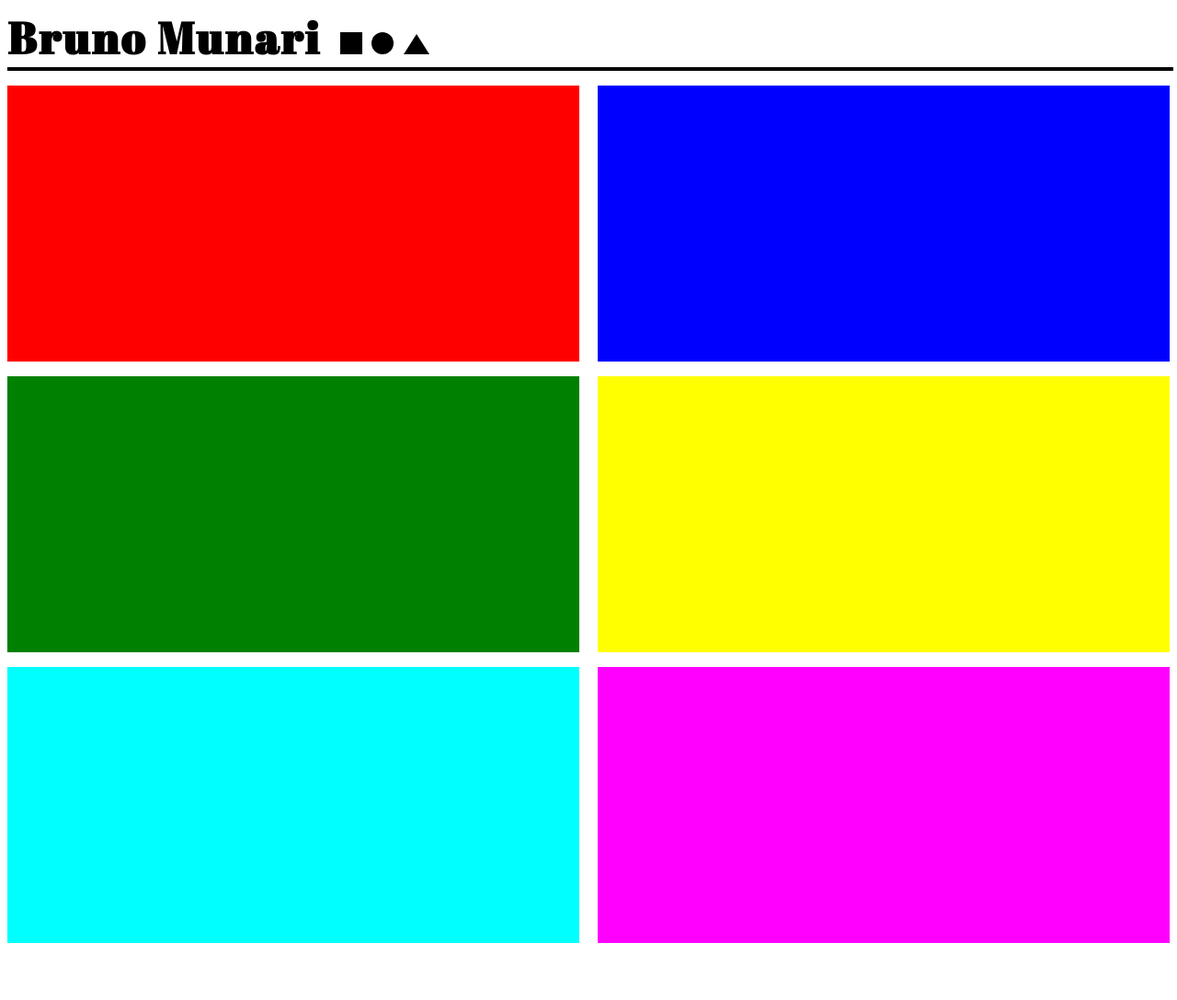
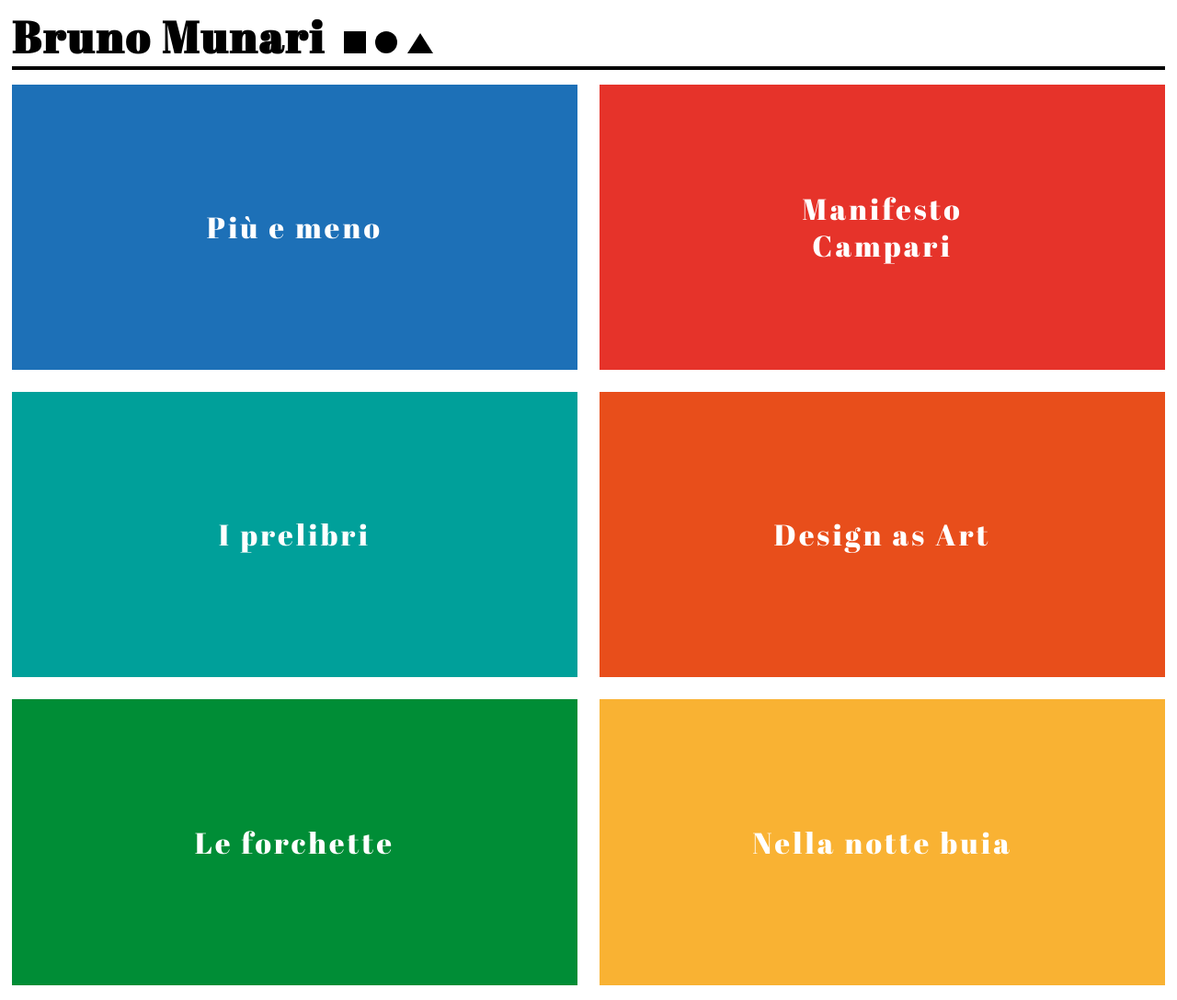
Before and after one commit to le-front/munari, a plain HTML site: page index.html in a window 1280 px wide. Shown: the whole page at 92% size. Before the commit the page ends 1025 px from the top, so only its background shows below. Drawn offline with Linux system fonts and the light colour scheme.

Commit message:
added css transitions, images folder and grid

```diff
--- a/index.html
+++ b/index.html
@@ -1,11 +1,20 @@
 <!DOCTYPE html>
 <html>
 	<head>
+		<title>Bruno Munari</title>
+
+		<!-- Meta -->
+		<meta charset="UTF-8">
+		<meta content="IE=edge,chrome=1" http-equiv="X-UA-Compatible">
+        <meta name="viewport" content="width=device-width, initial-scale=1.0, maximum-scale=1 user-scalable=no">
+
+		<!-- Fonts -->
 		<link href="https://fonts.googleapis.com/css?family=Abril+Fatface" rel="stylesheet">
+
+		<!-- CSS -->
 		<link rel="stylesheet" type="text/css" href="style.css">
-		<meta charset="UTF-8">
-		<title>Bruno Munari</title>
-	</head>
+
+    </head>
 	<body>
 		<div id="main">
 		<header>
@@ -15,22 +24,65 @@
     			<div class="circle"></div>
     			<div class="triangle"></div>
 			</div>
-			<hr>
-
-
-
-    	</header>
+		</header>
     	<div class="container">
-    		<div id="project-1"></div>
-    		<div id="project-2"></div>
-    		<div id="project-3"></div>
-    		<div id="project-4"></div>
-    		<div id="project-5"></div>
-    		<div id="project-6"></div>
-    	</div>
+    		<div class="project a">
+				<img src="../images/img-a.png" alt="" />
+				<div class="overlay">
+					<h2 class="title">Più e meno</h2>
+				</div>
+			</div>
+			<div class="project b">
+				<img src="../images/img-b.png" alt="" />
+				<div class="overlay">
+					<h2 class="title">Manifesto Campari</h2>
+				</div>
+			</div>
+    		<div class="project c">
+				<img src="../images/img-c.png" alt="" />
+				<div class="overlay">
+					<h2 class="title">I prelibri</h2>
+				</div>
+			</div>
+    		<div class="project d">
+				<img src="../images/img-d.png" alt="" />
+				<div class="overlay">
+					<h2 class="title">Design as Art</h2>
+				</div>
+			</div>
+    		<div class="project e">
+				<img src="../images/img-e.png" alt="" />
+				<div class="overlay">
+					<h2 class="title">Le forchette</h2>
+				</div>
+			</div>
+			<div class="project f">
+				<img src="../images/img-f.png" alt="" />
+				<div class="overlay">
+					<h2 class="title">Nella notte buia</h2>
+				</div>
+			</div>
+		</div>
     	<footer>
     		<p></p>
     	</footer>
-    	</div>
+		</div>
+		<script>
+
+		let acc = document.getElementsByClassName('accordion');
+
+		for (let i = 0; i < acc.length; i++) {
+  		  acc[i].addEventListener("click", function() {
+          this.classList.toggle("active");
+          let panel = this.nextElementSibling;
+          if (panel.style.maxHeight){
+            panel.style.maxHeight = null;
+          } else {
+		   panel.style.maxHeight = panel.scrollHeight + "px";
+		  }
+		});
+
+
+		</script>
 	</body>
 </html>
--- a/style.css
+++ b/style.css
@@ -1,32 +1,77 @@
+/* Site Stylesheet
+  1. Variables
+  2. Global Styles
+  3. Typography Styles
+  4. Structure Styles
+  5. Module Styles
+  6. Component Styles
+  7. Page Styles
+======================================== */
+/* 1. Global Styles
+======================================== */
+* {
+  -webkit-box-sizing: border-box;
+          box-sizing: border-box;
+}
+
+html {
+  margin: 0 auto;
+  overflow-x: hidden;
+  width: 100%;
+  -ms-text-size-adjust: 100%;
+  -webkit-text-size-adjust: 100%;
+}
+
 body {
-	font-family: helvetica, sans-serif;
-	color: black;
-	margin: 0.05;
+  margin: 0 auto;
+  overflow-x: hidden;
+  width: 98%;
+  text-rendering: optimizeLegibility;
+  -webkit-font-smoothing: antialiased;
+}
+
+/* 2. Typography Styles
+======================================== */
+h1,
+h2,
+h3,
+h4,
+h5,
+h6 {
+  font-family: 'Abril Fatface', Helvetica, sans-serif;
+  line-height: 1.25;
+  margin-bottom: 2px;
+  -webkit-transition: font-size 0.25s ease;
+  transition: font-size 0.25s ease;
 }
 
 h1 {
-	font-family: 'Abril Fatface';
-	font-size: 300%;
+  display: inline-block;
+  font-size: 48px;
+  margin-top: 10px;
   letter-spacing: 0.05em;
-	margin-top: 0;
-	margin-bottom: 0.01em;
-	display:inline-block;
 }
 
+@media (max-width: 720px) {
+  h1 {
+    font-size: 24px;
+  }
+}
+
+/* shapes */
 .shapes {
   display: inline-block;
-	height: auto;
 }
 
 .shapes div {
   margin-right: 0.4em;
-	display: inline-block;
 }
 
 .square {
   background-color: black;
   width: 1.5em;
   height: 1.5em;
+  display: inline-block;
   margin-left: 1em;
 }
 
@@ -34,87 +79,172 @@
   background-color: black;
   width: 1.5em;
   height: 1.5em;
+  display: inline-block;
   border-radius: 50%;
 }
 
 .triangle {
   width: 0;
   height: 0;
+  display: inline-block;
   border-style: solid;
   border-width: 0 0.9em 1.4em 0.9em;
   border-color: transparent transparent black transparent;
 }
 
-/*h2 {font-family: helvetica, sans-serif;
-	font-weight: normal;
-	font-size: 180%;
-	letter-spacing: 0.15em;
-	margin-top: 0;
-	margin-bottom: 0.5em;
-}*/
-
-hr {
-	border-width: 2px;
-	border-style: solid;
-	margin-top: 0;
-	margin-bottom: 0;
-	width: 100%;
-	margin-top: 0;
-	margin-bottom: 0.5em;
+/* 3. Structure Styles
+======================================== */
+/* 4. Modules Styles
+======================================== */
+/* Header */
+header::after {
+  content: ' ';
+  border-bottom: 4px solid black;
   display: block;
 }
 
+/* Site Navigation */
 .container {
-	height: 100px;
-	width: 100%;
+  margin-top: 1em;
+  display: -ms-grid;
   display: grid;
-	grid-template-columns: 1fr 1fr;
-	grid-template-rows: 1fr 1fr 1fr;
-	grid-template-areas:
-	"a b"
-	"c d"
-	"e f";
-	grid-column-gap: 20px;
+  -ms-grid-rows: (1fr)[3];
+  -ms-grid-columns: (1fr)[2];
+      grid-template: repeat(3, 1fr)/repeat(2, 1fr);
+  grid-gap: 1.5em;
 }
 
-.container div {
-	margin-top: 0.5em;
-	margin-bottom: 0.5em;
-	height: 300px;
-	width: 100%;
+/* Site Footer */
+/* 5. Component Styles
+======================================== */
+img {
+  max-width: 100%;
+  display: block;
+  height: auto;
 }
 
-#project-1 {
-	background-color: red;
-	grid-area: a;
+/*
+.overlay {
+  position: absolute;
+  top: 0;
+  bottom: 0;
+  left: 0;
+  right: 0;
+  height: 100%;
+  width: 100%;
+  opacity: 0;
+  transition: .5s ease;
+  background-color: #1d70b7;
+}
+*/
+.title {
+  position: absolute;
+  -webkit-transform: translate(-50%, -50%);
+          transform: translate(-50%, -50%);
+  color: white;
+  font-family: 'Abril Fatface', serif;
+  letter-spacing: .1em;
+  text-align: center;
+  top: 50%;
+  left: 50%;
+  font-size: 2em;
+  margin: 0;
+  font-weight: 400;
 }
 
-#project-2 {
-	background-color: blue;
-	grid-area: b;
+.project {
+  position: relative;
 }
 
-#project-3 {
-	background-color: green;
-	grid-area: c;
+.project .overlay:hover {
+  opacity: 0;
 }
 
-#project-4 {
-	background-color: yellow;
-	grid-area: d;
+.a .overlay {
+  background-color: #1d70b7;
+  position: absolute;
+  top: 0;
+  bottom: 0;
+  left: 0;
+  right: 0;
+  height: 100%;
+  width: 100%;
+  opacity: 1;
+  -webkit-transition: .5s ease;
+  transition: .5s ease;
 }
 
-#project-5 {
-	background-color: cyan;
-	grid-area: e;
+.b .overlay {
+  background-color: #e6332a;
+  position: absolute;
+  top: 0;
+  bottom: 0;
+  left: 0;
+  right: 0;
+  height: 100%;
+  width: 100%;
+  opacity: 1;
+  -webkit-transition: .5s ease;
+  transition: .5s ease;
 }
 
-#project-6 {
-	background-color: magenta;
-	grid-area: f;
+.c .overlay {
+  background-color: #00a09a;
+  position: absolute;
+  top: 0;
+  bottom: 0;
+  left: 0;
+  right: 0;
+  height: 100%;
+  width: 100%;
+  opacity: 1;
+  -webkit-transition: .5s ease;
+  transition: .5s ease;
 }
 
-footer {
-	position: fixed;
+.d .overlay {
+  background-color: #e84e1b;
+  position: absolute;
+  top: 0;
+  bottom: 0;
+  left: 0;
+  right: 0;
   height: 100%;
+  width: 100%;
+  opacity: 1;
+  -webkit-transition: .5s ease;
+  transition: .5s ease;
 }
+
+.e .overlay {
+  background-color: #008d36;
+  position: absolute;
+  top: 0;
+  bottom: 0;
+  left: 0;
+  right: 0;
+  height: 100%;
+  width: 100%;
+  opacity: 1;
+  -webkit-transition: .5s ease;
+  transition: .5s ease;
+}
+
+.f .overlay {
+  background-color: #f9b233;
+  position: absolute;
+  top: 0;
+  bottom: 0;
+  left: 0;
+  right: 0;
+  height: 100%;
+  width: 100%;
+  opacity: 1;
+  -webkit-transition: .5s ease;
+  transition: .5s ease;
+}
+
+/* 6. Page Styles
+======================================== */
+/* projects */
+/*# sourceMappingURL=style.css.map */
```
Also changed, not shown: images/img-a.png (added), images/img-b.png (added), images/img-c.png (added), images/img-d.png (added), images/img-e.png (added), images/img-f.png (added). Lines whose indentation alone changed are shown as unchanged.
